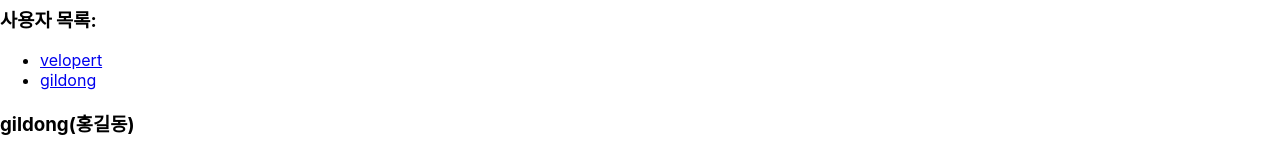
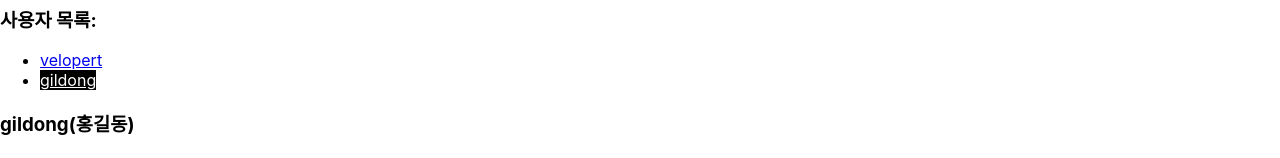
Before and after one commit to jeff-tbd/Start-React, a React (Create React App) app in the folder prac13_react_router/router-tutorial/: page /profiles/gildong in a window 1280 px wide. Shown: the part 144-302 px from the top of the page. Built offline with nearby package versions, Linux system fonts and the light colour scheme.

Commit message:
라우터 api NavLink 실습
NavLink는 현재 경로와 Link에서 사용하는 경로가 일치하는 경우 특정 스타일 혹은 css 클래스를 적용할 수 있는 컴포넌트

```diff
--- a/prac13_react_router/router-tutorial/src/Profiles.js
+++ b/prac13_react_router/router-tutorial/src/Profiles.js
@@ -1,17 +1,25 @@
 import React from "react";
-import { Link, Route } from "react-router-dom";
+import { Route, NavLink } from "react-router-dom";
 import Profile from "./Profile";
 
 const Profiles = () => {
+  const activeStyle = {
+    background: "black",
+    color: "white"
+  };
   return (
     <div>
       <h3>사용자 목록:</h3>
       <ul>
         <li>
-          <Link to="/profiles/velopert">velopert</Link>
+          <NavLink activeStyle={activeStyle} to="/profiles/velopert" active>
+            velopert
+          </NavLink>
         </li>
         <li>
-          <Link to="/profiles/gildong">gildong</Link>
+          <NavLink activeStyle={activeStyle} to="/profiles/gildong">
+            gildong
+          </NavLink>
         </li>
       </ul>
       <Route
```
